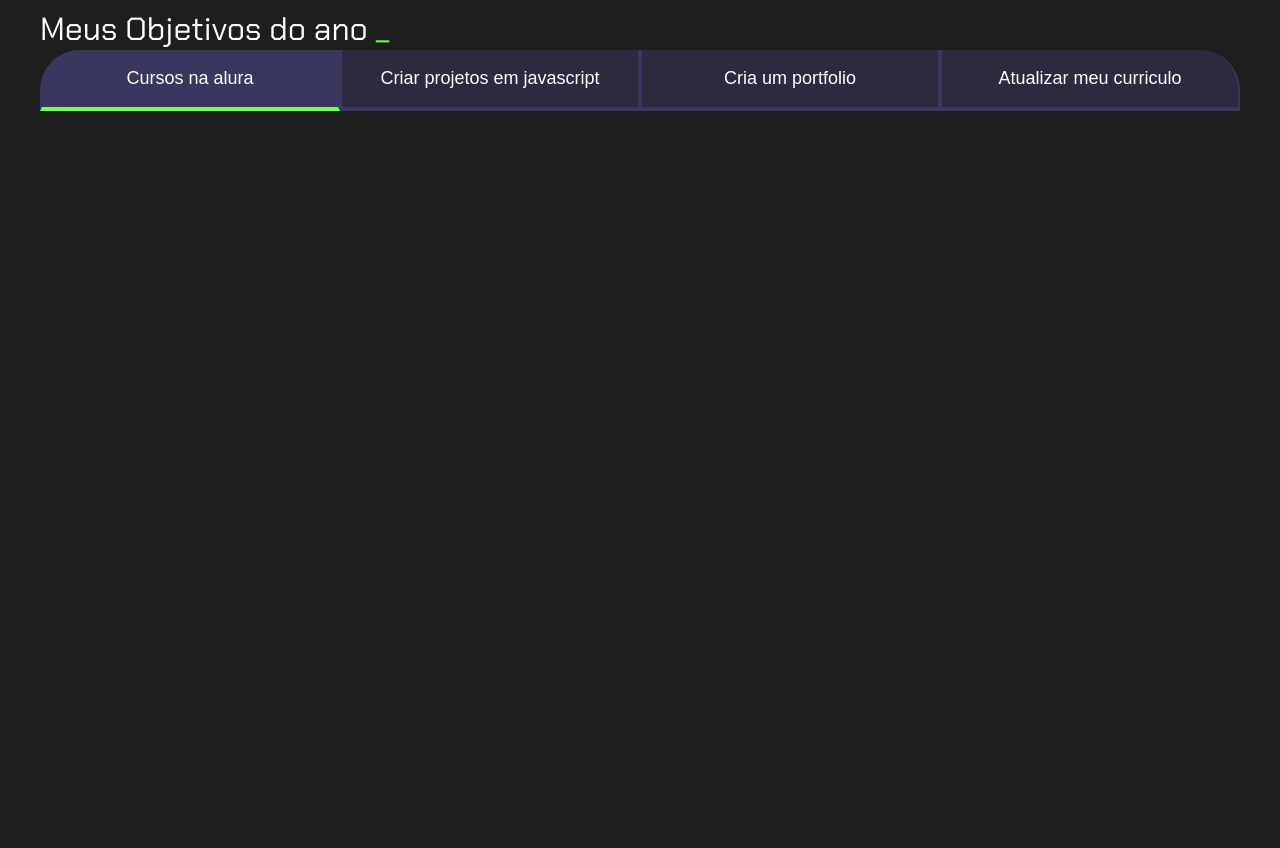
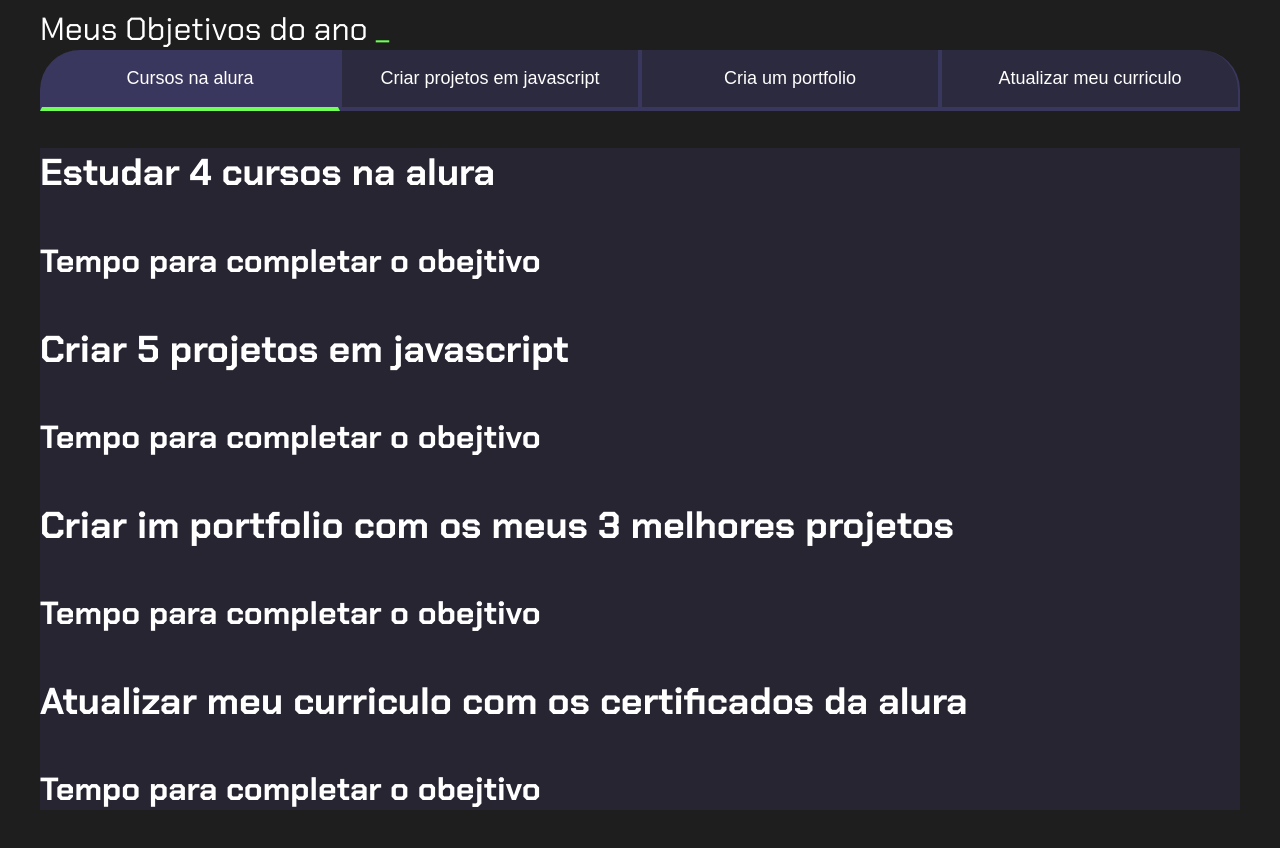
Before and after one commit to rafaeleduard/projeto-de-vida-rafael, a plain HTML site: page index.html in a window 1280 px wide. Before the commit the page ends 800 px from the top, so only its background shows below. Drawn offline with Linux system fonts and the light colour scheme.

Commit message:
Add files via upload

```diff
--- a/index.html
+++ b/index.html
@@ -15,6 +15,24 @@
     <button class="botao">Cria um portfolio </button>
     <button class="botao">Atualizar meu curriculo</button>
    </div>
+   <div class="abas-textos">
+     <div class="aba-conteudo">
+      <h3 class="aba-conteudo-titulo-principal">Estudar 4 cursos na alura</h3>
+      <h4 class="aba-conteudo-titulo-segundario">Tempo para completar o obejtivo</h4>
+     </div>
+     <div class="aba-conteudo">
+        <h3 class="aba-conteudo-titulo-principal">Criar 5 projetos em javascript</h3>
+        <h4 class="aba-conteudo-titulo-segundario">Tempo para completar o obejtivo</h4>
+       </div>
+       <div class="aba-conteudo">
+        <h3 class="aba-conteudo-titulo-principal">Criar im portfolio com os meus 3 melhores projetos</h3>
+        <h4 class="aba-conteudo-titulo-segundario">Tempo para completar o obejtivo</h4>
+       </div>
+       <div class="aba-conteudo">
+        <h3 class="aba-conteudo-titulo-principal">Atualizar meu curriculo com os certificados da alura</h3>
+        <h4 class="aba-conteudo-titulo-segundario">Tempo para completar o obejtivo</h4>
+       </div>
+   </div>
     </section>
     <script src="main.js"></script>
 </body>
--- a/style.css
+++ b/style.css
@@ -65,7 +65,10 @@ body {
       border-bottom: 4px solid var(--verde);
 
 }
+.abas-textos{
+           background-color:var(--texto-fundo);
 
+}
 @media screen and (min-width: 768px) {
     .botoes {
         display: flex;
```
